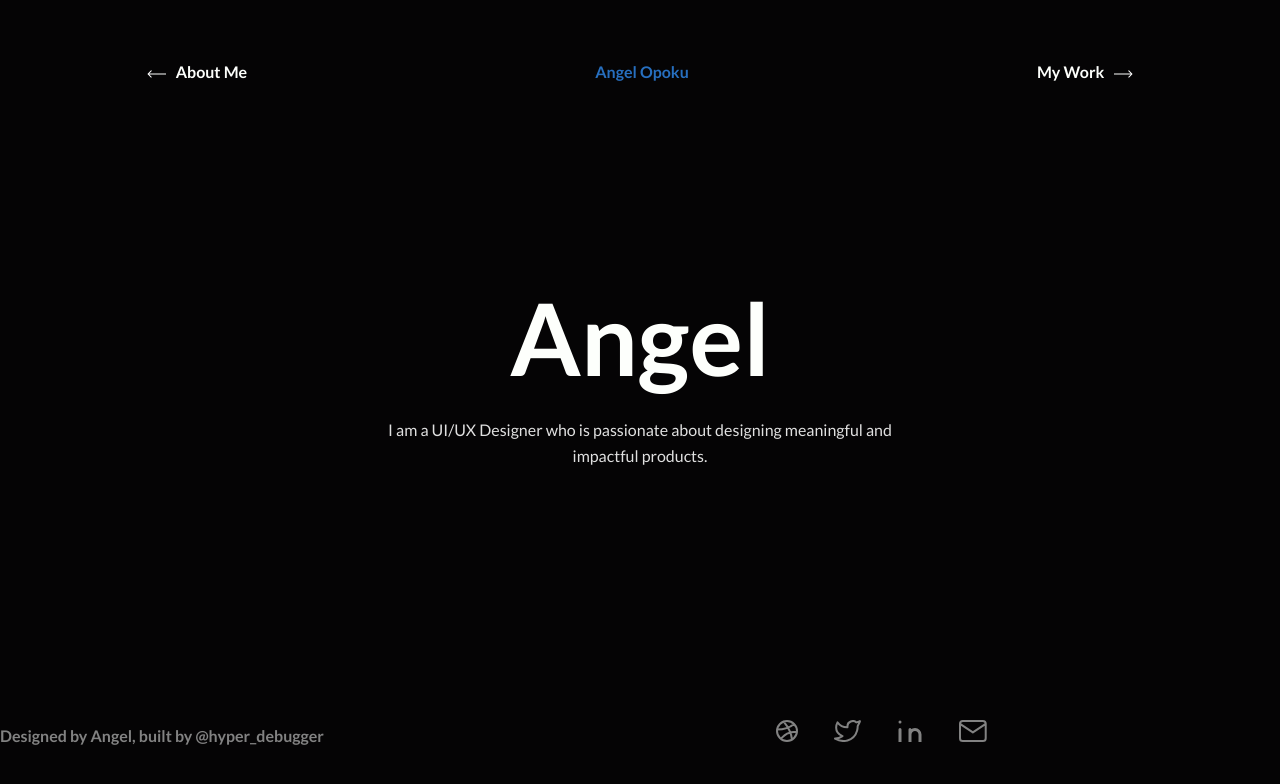
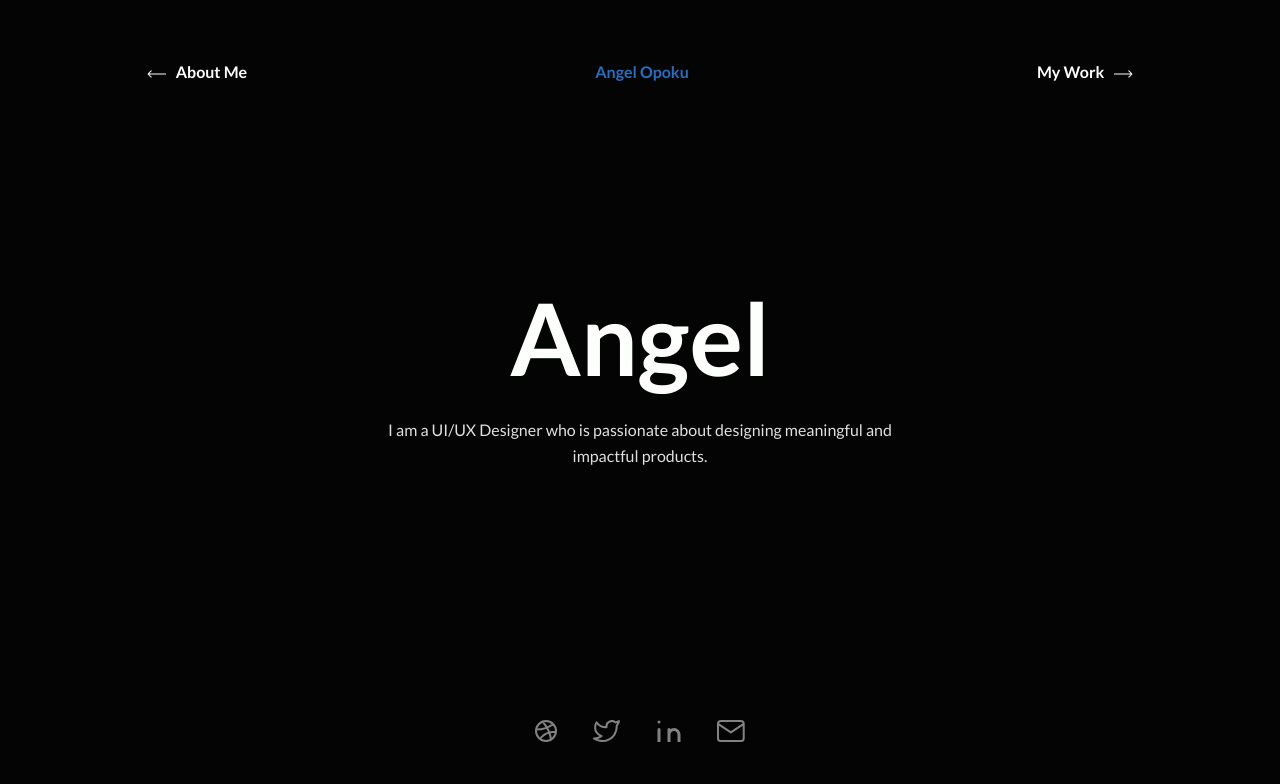
Before and after one commit to thedezignr/thedezignr.github.io, a React (Create React App) app: page / in a window 1280 px wide. Shown: the top 784 px of the page. Built offline with nearby package versions, Linux system fonts and the light colour scheme.

Commit message:
styling for positioned footer

```diff
--- a/src/components/footer/index.module.css
+++ b/src/components/footer/index.module.css
@@ -11,6 +11,8 @@
   bottom: 0;
   left: 0;
   border: none;
+  width: 100%;
+  display: block;
 }
 
 .credits {
@@ -33,7 +35,12 @@
 }
 
 .positioned__footer>.socials {
+  margin: auto;
   margin-top: 80px;
+}
+
+.positioned__footer>div:first-child {
+  display: none;
 }
 
 footer:not(.positioned__footer) .socials>a {
```
